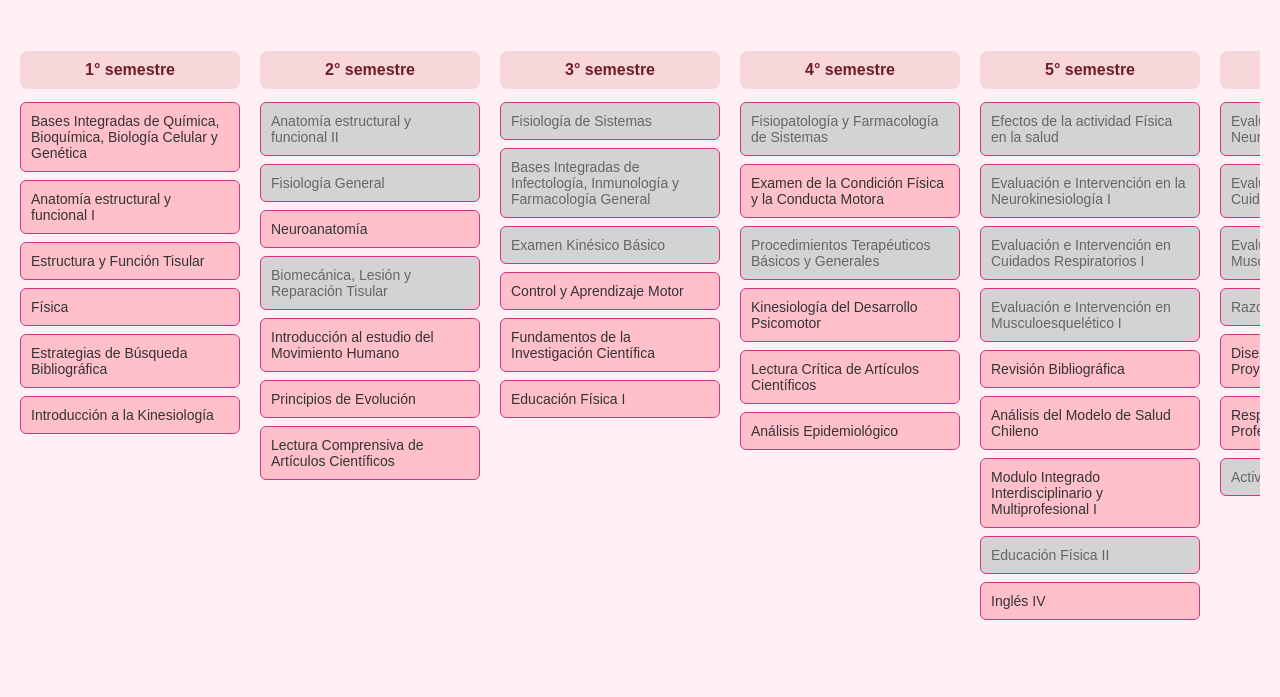
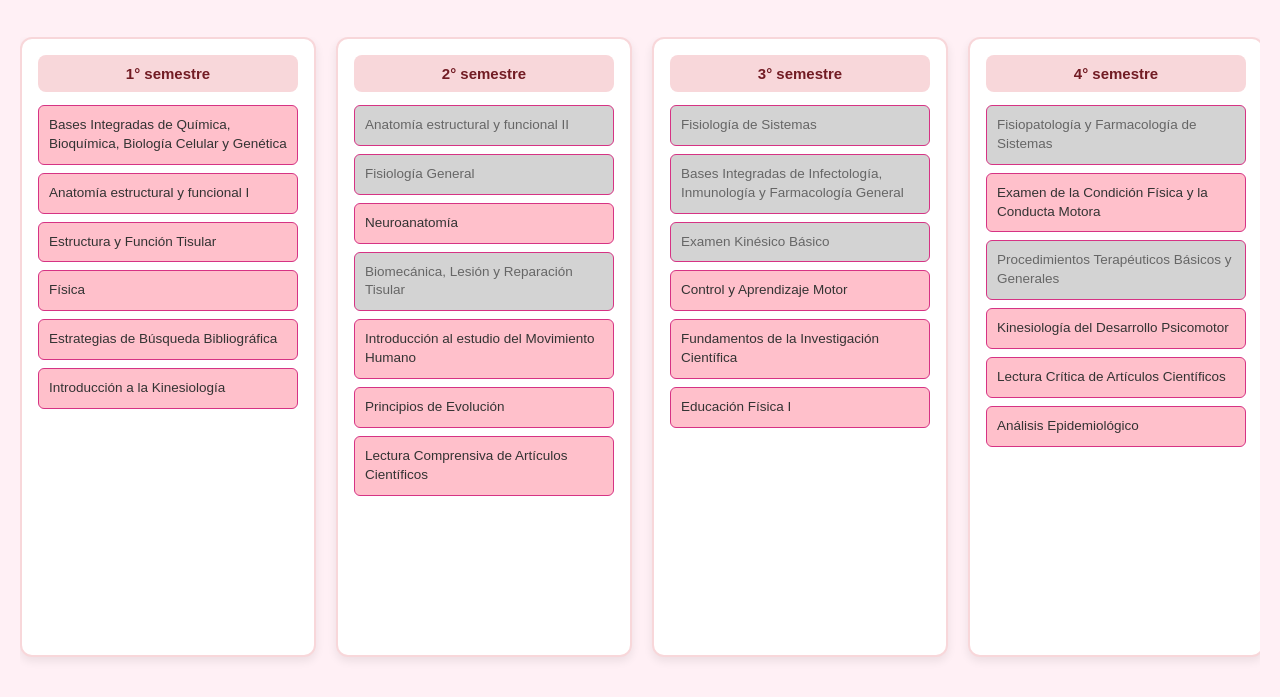
Before and after one commit to franchescaf11/Malla-Kinesiologia, a plain HTML site: page index.html in a window 1280 px wide. Shown: the part 81-778 px from the top of the page. Drawn offline with Linux system fonts and the light colour scheme.

Commit message:
Update style.css

```diff
--- a/style.css
+++ b/style.css
@@ -21,7 +21,12 @@ h1 {
 
 .semestre {
   flex: 0 0 auto;
-  width: 220px;
+  width: 260px;
+  background-color: #ffffff;
+  border: 2px solid #f8d7da;
+  border-radius: 12px;
+  padding: 16px;
+  box-shadow: 0 4px 10px rgba(0, 0, 0, 0.08);
 }
 
 .semestre h2 {
@@ -30,7 +35,8 @@ h1 {
   padding: 10px;
   text-align: center;
   border-radius: 8px;
-  font-size: 16px;
+  font-size: 15px;
+  margin-top: 0;
 }
 
 .ramo {
@@ -40,8 +46,9 @@ h1 {
   padding: 10px;
   border-radius: 6px;
   cursor: pointer;
-  transition: 0.2s;
-  font-size: 14px;
+  transition: transform 0.2s;
+  font-size: 13.5px;
+  line-height: 1.4;
 }
 
 .ramo:hover {
```
